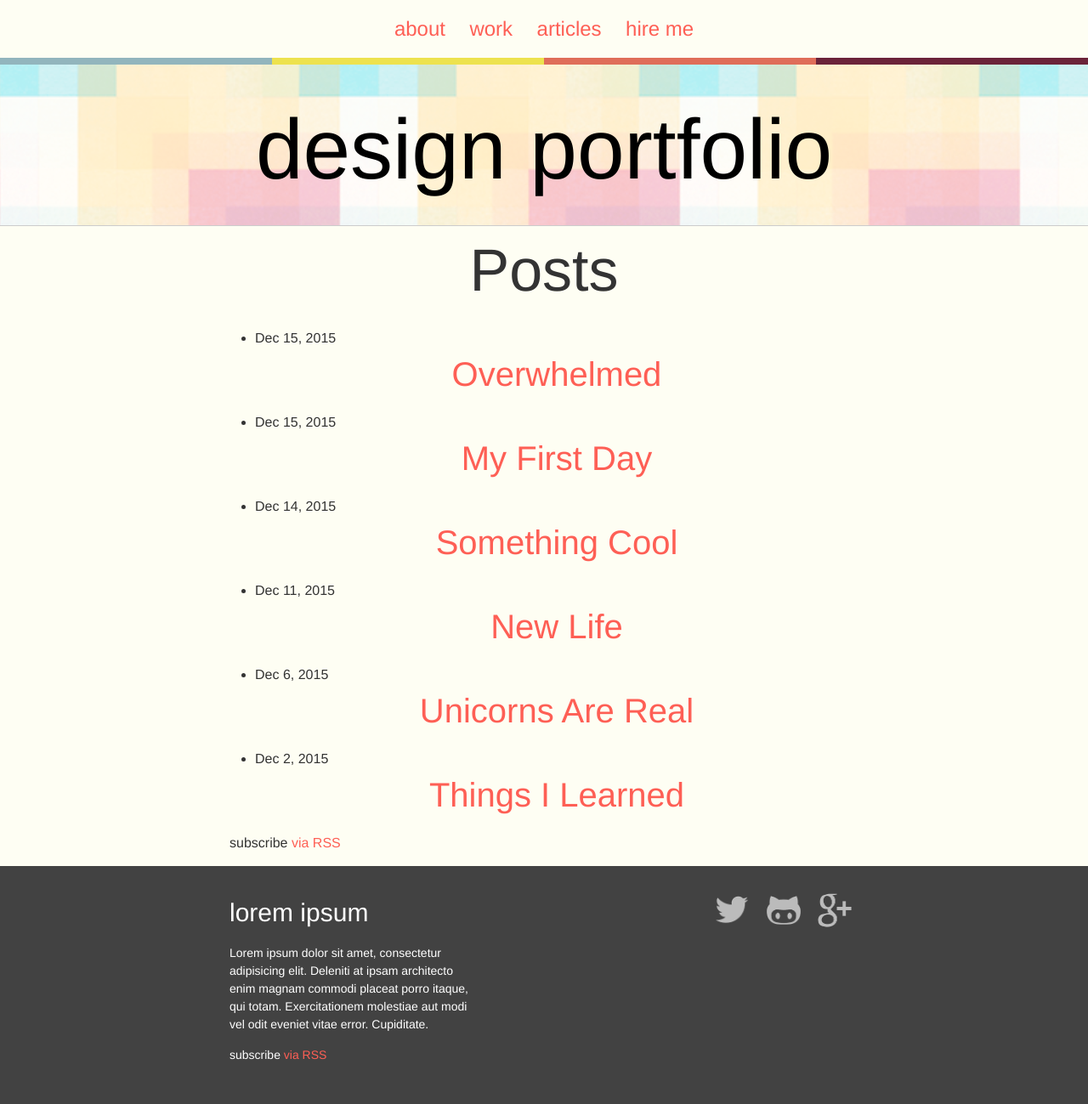
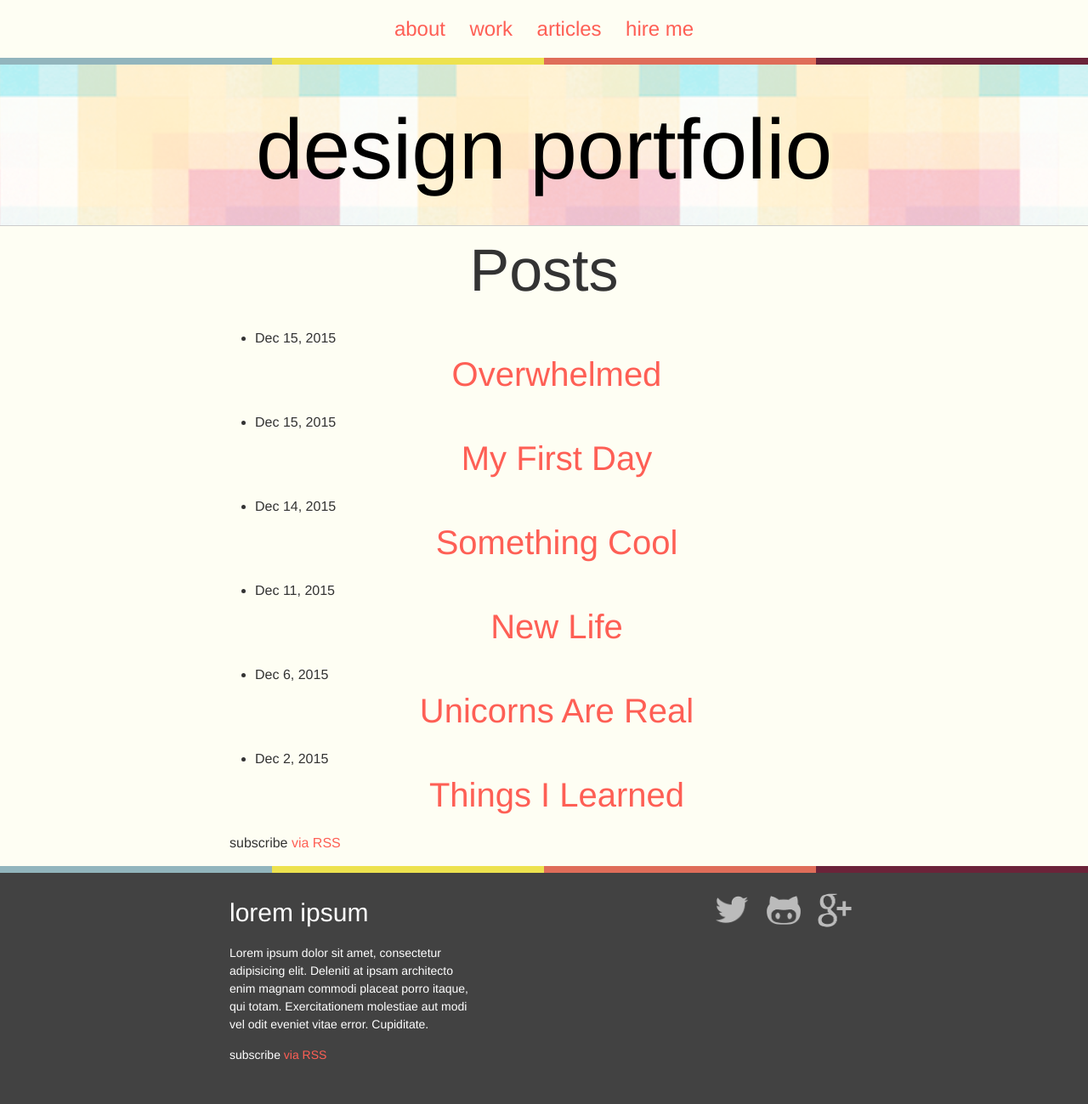
Before and after one commit to zachmiller1/designer-portfolio, a Jekyll site: the page built from index.html, in a window 1280 px wide. Shown: the whole page at 85% size. Built offline with Jekyll 4.4.1, drawn with Linux system fonts in a browser that asks for light colours.

Commit message:
Add footer styles

```diff
--- a/_includes/footer.html
+++ b/_includes/footer.html
@@ -1,4 +1,4 @@
-<footer class="site-footer">
+<footer class="site-footer gradient-bar">
 
   <div class="wrapper">
 
```
